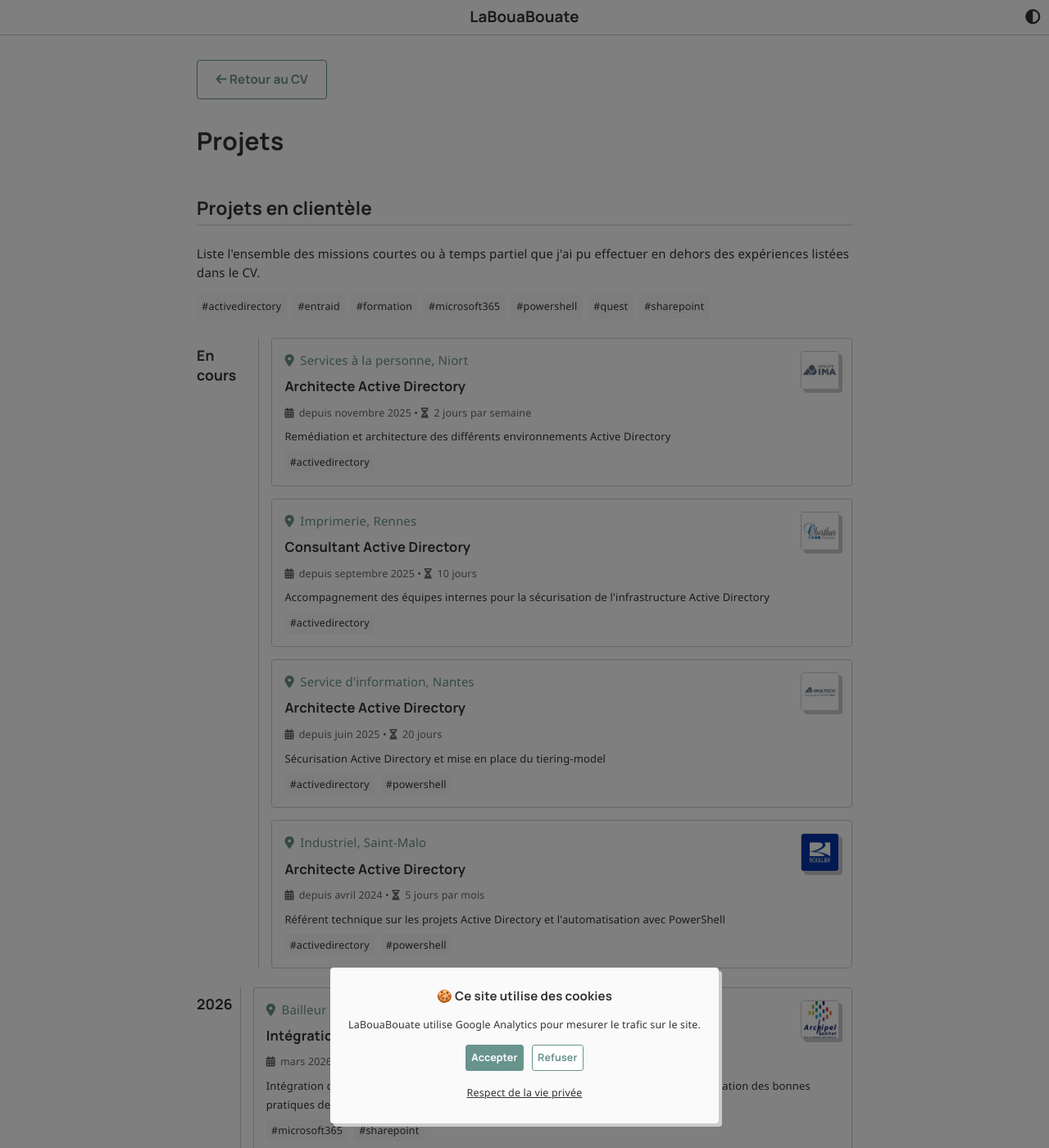
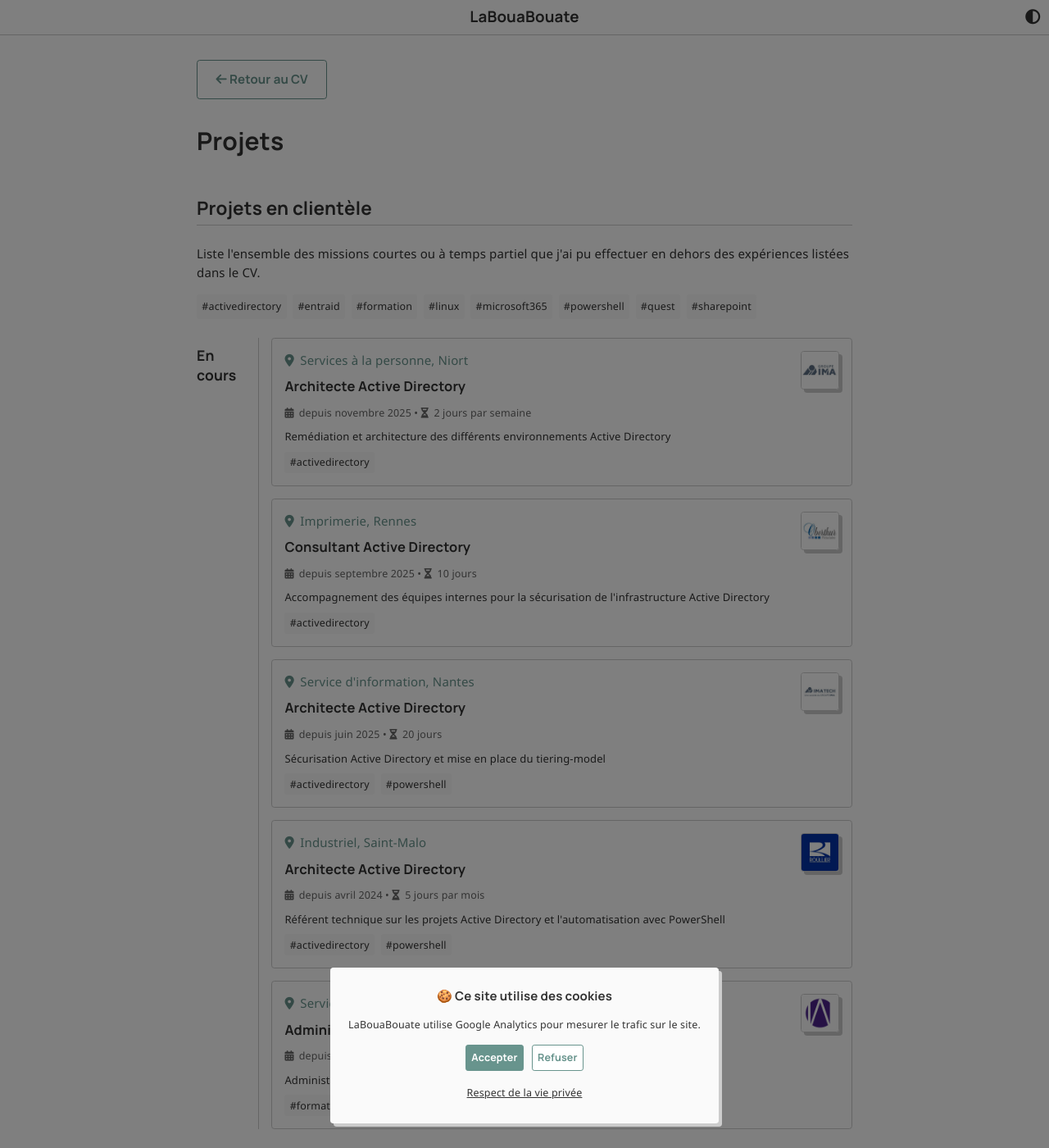
Before and after one commit to leobouard/leobouard.github.io, a Jekyll site: the page built from _pages/projects.html, in a window 1280 px wide and 1400 px high. Shown: the whole window at 82% size. Built offline with Jekyll 4.4.1, drawn with Linux system fonts in a browser that asks for light colours; nearby versions of some CDN libraries; some web fonts are replaced.

Commit message:
Update projects.json

```diff
--- a/_data/projects.json
+++ b/_data/projects.json
@@ -33,6 +33,14 @@
                 "duration": "5 jours par mois",
                 "description": "Référent technique sur les projets Active Directory et l'automatisation avec PowerShell",
                 "tags": ["activedirectory", "powershell"]
+            },
+            {
+                "company": "METSYS",
+                "title":  "Administrateur Moodle",
+                "period":  "depuis juin 2025",
+                "duration":  "au besoin",
+                "description":  "Administrateur technique de la plateforme de formation en ligne de METSYS",
+                "tags":  ["formation", "linux"]
             }
         ]
     },
```
